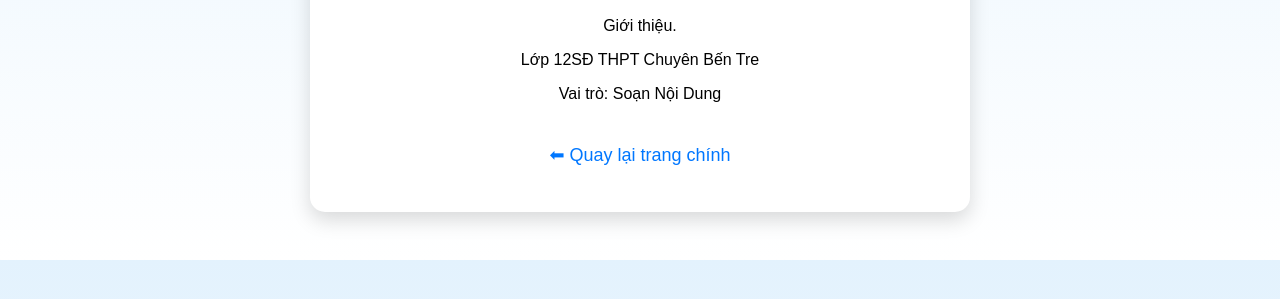
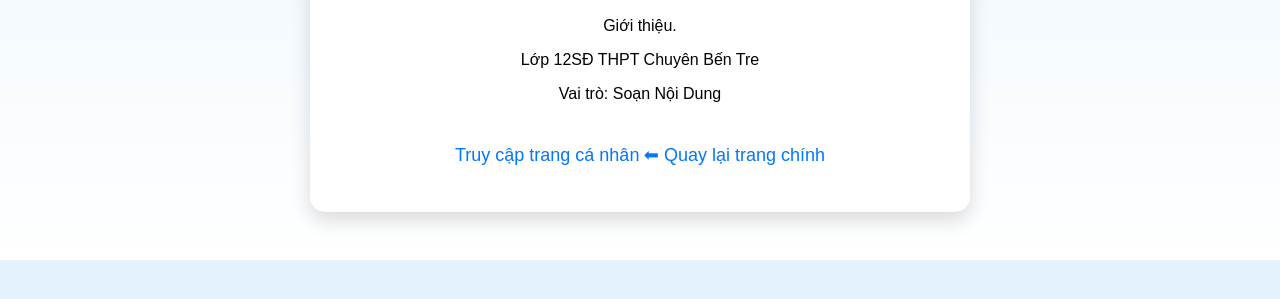
Before and after one commit to ThanhNuSoiCac/tinhocnhom220252, a plain HTML site: page thanhvien3.html in a window 1280 px wide. Shown: the part 413-712 px from the top of the page. Drawn offline with Linux system fonts and the light colour scheme.

Commit message:
Update thanhvien3.html

```diff
--- a/thanhvien3.html
+++ b/thanhvien3.html
@@ -60,9 +60,10 @@
 			<p>Giới thiệu.</p>
 				<p>Lớp 12SĐ THPT Chuyên Bến Tre</p>
 					<p>Vai trò: Soạn Nội Dung<p>
-
+	<a href="https://www.facebook.com/ongoc.19162" class="button-link" target="_blank">Truy cập trang cá nhân</a>
     <a href="index.html">⬅ Quay lại trang chính</a>
 </div>
 
 </body>
+
 </html>
```
